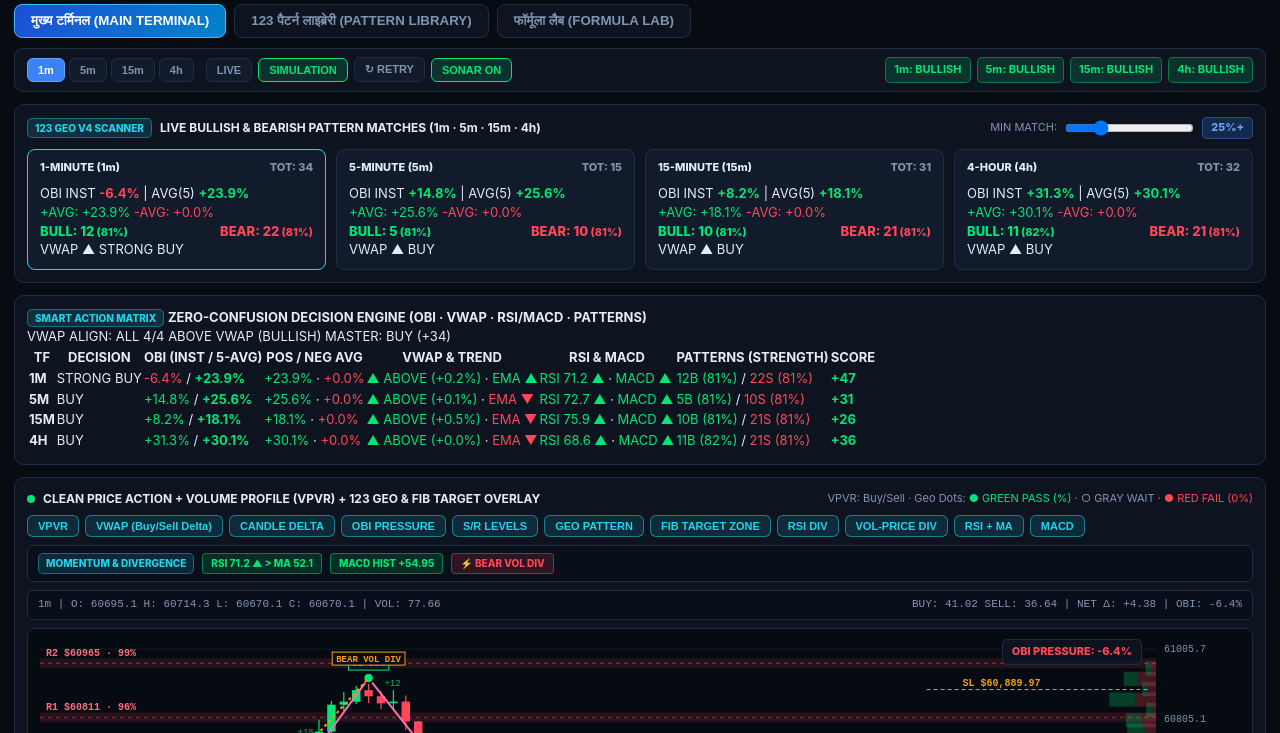
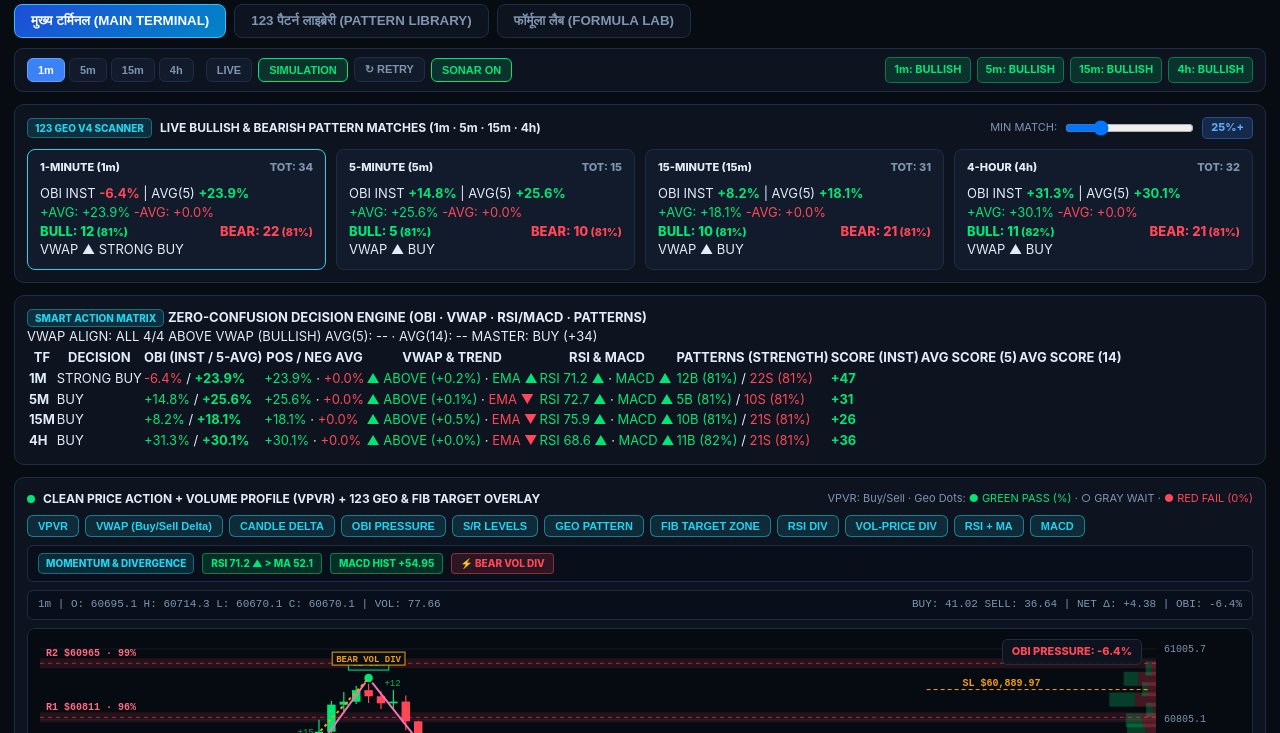
Before and after one commit to isrrohit7373-eng/Radar-terminal, a plain HTML site: page index.html in a window 1280 px wide. Shown: the part 67-800 px from the top of the page. Drawn offline with Linux system fonts and the light colour scheme; no server answers.

Commit message:
Add files via upload

```diff
--- a/index.html
+++ b/index.html
@@ -83,6 +83,7 @@
           </div>
           <div class="matrix-master-group">
             <span class="vwap-align-pill neutral" id="masterVwapAlign">VWAP ALIGN: SCANNING...</span>
+            <span class="master-avg-pill" id="masterAvgPill">AVG(5): -- · AVG(14): --</span>
             <span class="decision-pill wait" id="masterDecisionPill">MASTER: WAIT</span>
           </div>
         </div>
@@ -97,7 +98,9 @@
                 <th>VWAP &amp; TREND</th>
                 <th>RSI &amp; MACD</th>
                 <th>PATTERNS (STRENGTH)</th>
-                <th>SCORE</th>
+                <th>SCORE (INST)</th>
+                <th>AVG SCORE (5)</th>
+                <th>AVG SCORE (14)</th>
               </tr>
             </thead>
             <tbody id="smartMatrixBody">
@@ -321,6 +324,7 @@
               <li><strong>Multi-TF VWAP Alignment:</strong> Confirms whether price is above/below VWAP and aligned with EMA(20) vs EMA(50) across 1m, 5m, 15m, and 4h.</li>
               <li><strong>Smart Action Matrix Score (-100 to +100):</strong> Equally blends 4 pillars (25 pts each): <strong>OBI Pressure</strong> (70% 5-Avg + 30% Instant), <strong>VWAP &amp; EMA Trend</strong>, <strong>RSI/MACD Momentum + Divergence</strong>, and <strong>Qualified Pattern Count × Avg Match Strength</strong>.</li>
               <li><strong>Verdicts:</strong> <code>≥ +45</code> = <span class="txt-green">STRONG BUY</span> · <code>+18 to +44</code> = <span class="txt-green">BUY</span> · <code>-17 to +17</code> = <span class="txt-amber">WAIT</span> · <code>-18 to -44</code> = <span class="txt-red">SELL</span> · <code>≤ -45</code> = <span class="txt-red">STRONG SELL</span>.</li>
+              <li><strong>Average Score Columns — AVG SCORE (5) &amp; AVG SCORE (14):</strong> Computes the rolling mean of the Smart Action Score across the <strong>last 5 candles</strong> (short-term momentum stability) and <strong>last 14 candles</strong> (sustained trend conviction) using live Binance historical candles for each timeframe.</li>
             </ul>
           </div>
         </div>
```
